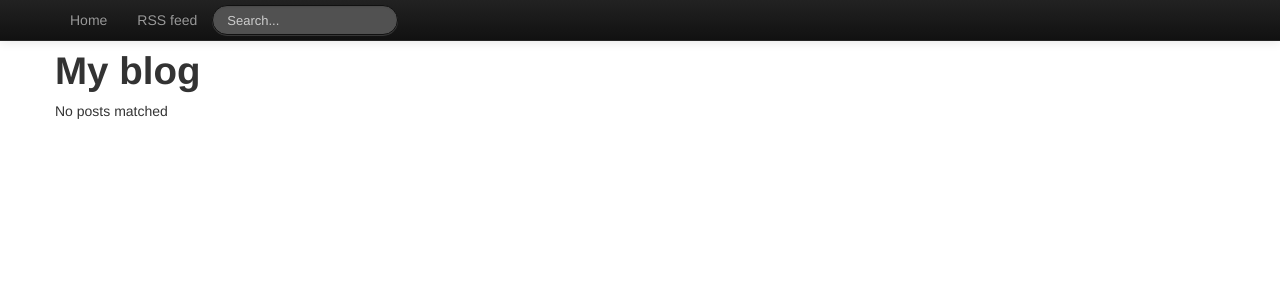
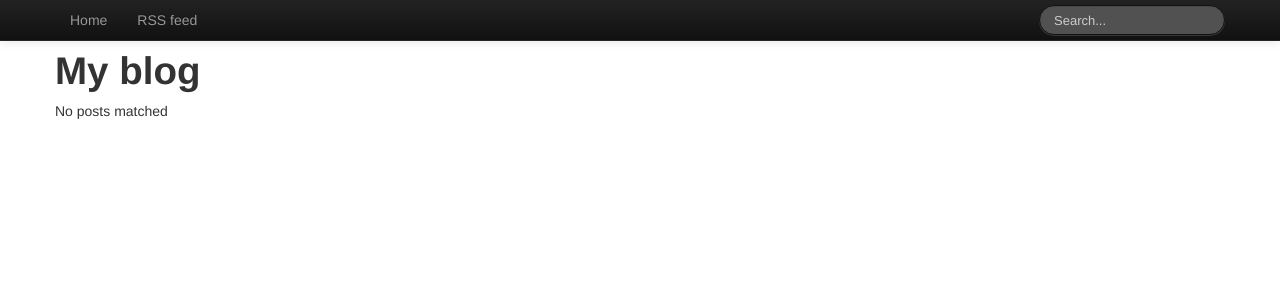
Before and after one commit to matthewbdaly/Djibouti, a Django app: page / in a window 1280 px wide. Shown: the top 300 px of the page. Run offline with Django 3.2, Linux system fonts and the light colour scheme; data that the repository does not hold is empty; parts of the project's set-up code (start-up, migrations or seed data) failed here and were passed over; some libraries are stand-ins or nearby versions.

Commit message:
Amended search display

```diff
--- a/blog/static/css/main.css
+++ b/blog/static/css/main.css
@@ -10,3 +10,7 @@ blockquote {
 blockquote p {
     font-style: italic;
 }
+
+ul.nav {
+    width: 100%;
+}
--- a/djibouti/static/css/main.css
+++ b/djibouti/static/css/main.css
@@ -10,3 +10,7 @@ blockquote {
 blockquote p {
     font-style: italic;
 }
+
+ul.nav {
+    width: 100%;
+}
```
